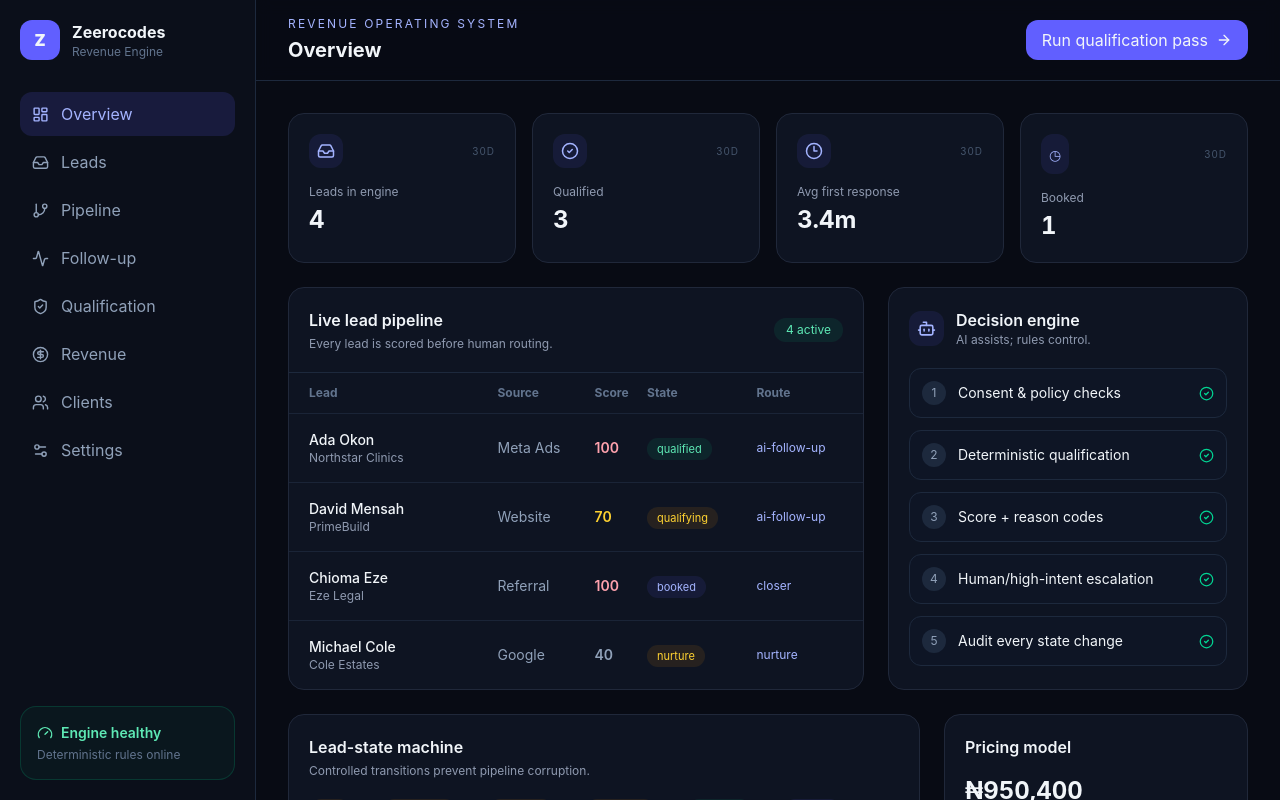
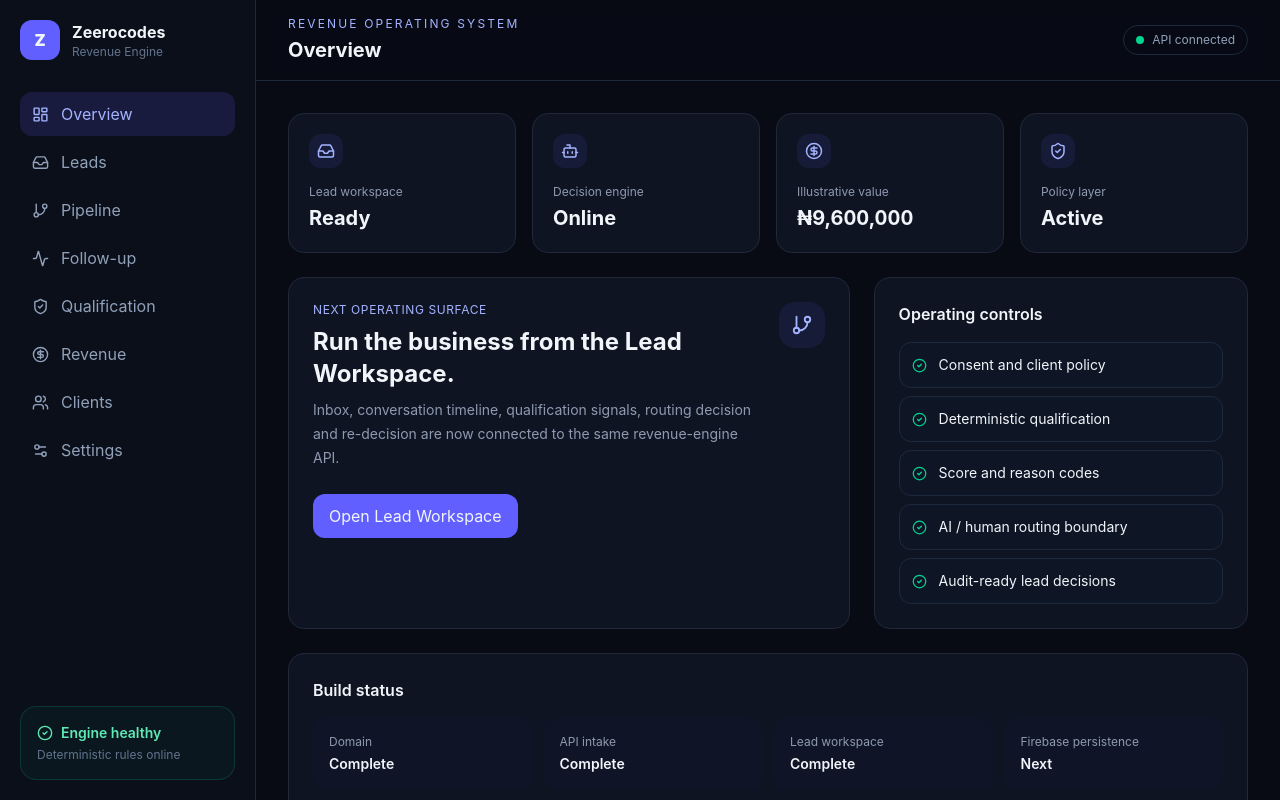
Before and after one commit to zeerocodez/zeerocodes-revenue-engine, a React (Vite) app: page / in a window 1280 px wide. Shown: the top 800 px of the page. Built offline with nearby package versions, Linux system fonts and the light colour scheme.

Commit message:
feat: wire lead workspace into app shell

```diff
--- a/src/App.tsx
+++ b/src/App.tsx
@@ -1,19 +1,7 @@
 import { useMemo, useState, type ReactNode } from 'react';
-import { Activity, ArrowRight, Bot, CheckCircle2, CircleDollarSign, Clock3, Gauge, GitBranch, Inbox, LayoutDashboard, Settings2, ShieldCheck, Users } from 'lucide-react';
-import { scoreLead } from './domain/scoring';
-import { routeLead } from './domain/routing';
+import { Activity, Bot, CheckCircle2, CircleDollarSign, GitBranch, Inbox, LayoutDashboard, Settings2, ShieldCheck, Users } from 'lucide-react';
+import LeadWorkspace from './features/revenue-engine/LeadWorkspace';
 import { calculatePricing } from './domain/pricing';
-import { LEAD_STATES, type LeadState } from './domain/lead-state';
-import type { QualificationProfile } from './domain/qualification';
-
-type DemoLead = QualificationProfile & { id: string; name: string; company: string; state: LeadState; source: string };
-
-const demoLeads: DemoLead[] = [
-  { id: 'L-1042', name: 'Ada Okon', company: 'Northstar Clinics', state: 'qualified', source: 'Meta Ads', serviceFit: true, needConfirmed: true, decisionMaker: true, locationFit: true, urgencyDays: 7, budget: 350000 },
-  { id: 'L-1041', name: 'David Mensah', company: 'PrimeBuild', state: 'qualifying', source: 'Website', serviceFit: true, needConfirmed: true, decisionMaker: false, locationFit: true, urgencyDays: 21, budget: 180000 },
-  { id: 'L-1040', name: 'Chioma Eze', company: 'Eze Legal', state: 'booked', source: 'Referral', serviceFit: true, needConfirmed: true, decisionMaker: true, locationFit: true, urgencyDays: 3, budget: 500000 },
-  { id: 'L-1039', name: 'Michael Cole', company: 'Cole Estates', state: 'nurture', source: 'Google', serviceFit: true, needConfirmed: false, decisionMaker: false, locationFit: true, urgencyDays: 45, budget: null },
-];
 
 const nav = [
   ['Overview', LayoutDashboard], ['Leads', Inbox], ['Pipeline', GitBranch], ['Follow-up', Activity], ['Qualification', ShieldCheck], ['Revenue', CircleDollarSign], ['Clients', Users], ['Settings', Settings2],
@@ -21,40 +9,31 @@ const nav = [
 
 export default function App() {
   const [active, setActive] = useState('Overview');
-  const [leads, setLeads] = useState(demoLeads);
+  const pricing = useMemo(() => calculatePricing({ monthlyLeadVolume: 250, qualificationRate: 0.32, qualifiedLeadValue: 120000, responseSlaMinutes: 5, serviceTier: 'growth' }), []);
 
-  const metrics = useMemo(() => {
-    const scored = leads.map((lead) => scoreLead(lead));
-    const qualified = scored.filter((x) => x.qualified).length;
-    return { total: leads.length, qualified, response: 3.4, booked: leads.filter((x) => x.state === 'booked').length };
-  }, [leads]);
-
-  const pricing = calculatePricing({ monthlyLeadVolume: 250, qualificationRate: 0.32, qualifiedLeadValue: 120000, responseSlaMinutes: 5, serviceTier: 'growth' });
-  const runDemo = () => setLeads((current) => current.map((lead) => lead.state === 'qualifying' ? { ...lead, state: 'qualified' } : lead));
-
-  return (
-    <div className="min-h-screen bg-[#080b14] text-slate-100">
+  return <div className="min-h-screen bg-[#080b14] text-slate-100">
     <aside className="fixed inset-y-0 left-0 hidden w-64 border-r border-slate-800 bg-[#0b0f1a] p-5 lg:block">
       <div className="mb-8 flex items-center gap-3"><div className="grid h-10 w-10 place-items-center rounded-xl bg-indigo-500 font-black">Z</div><div><div className="font-bold">Zeerocodes</div><div className="text-xs text-slate-500">Revenue Engine</div></div></div>
       <nav className="space-y-1">{nav.map(([label, Icon]) => <button key={label} onClick={() => setActive(label)} className={`flex w-full items-center gap-3 rounded-xl px-3 py-2.5 text-sm ${active === label ? 'bg-indigo-500/15 text-indigo-300' : 'text-slate-400 hover:bg-slate-800/60 hover:text-white'}`}><Icon size={17}/>{label}</button>)}</nav>
-        <div className="absolute bottom-5 left-5 right-5 rounded-2xl border border-emerald-500/20 bg-emerald-500/5 p-4"><div className="flex items-center gap-2 text-sm font-semibold text-emerald-300"><Gauge size={16}/> Engine healthy</div><div className="mt-1 text-xs text-slate-500">Deterministic rules online</div></div>
+      <div className="absolute bottom-5 left-5 right-5 rounded-2xl border border-emerald-500/20 bg-emerald-500/5 p-4"><div className="flex items-center gap-2 text-sm font-semibold text-emerald-300"><CheckCircle2 size={16}/> Engine healthy</div><div className="mt-1 text-xs text-slate-500">Deterministic rules online</div></div>
     </aside>
 
     <main className="lg:pl-64">
-        <header className="sticky top-0 z-10 flex items-center justify-between border-b border-slate-800 bg-[#080b14]/90 px-5 py-4 backdrop-blur md:px-8"><div><div className="text-xs uppercase tracking-[0.18em] text-indigo-300">Revenue operating system</div><h1 className="mt-1 text-xl font-bold">{active}</h1></div><button onClick={runDemo} className="flex items-center gap-2 rounded-xl bg-indigo-500 px-4 py-2 text-sm font-semibold hover:bg-indigo-400">Run qualification pass <ArrowRight size={16}/></button></header>
-        <section className="space-y-6 p-5 md:p-8">
-          <div className="grid gap-4 sm:grid-cols-2 xl:grid-cols-4"><Metric icon={<Inbox size={18}/>} label="Leads in engine" value={metrics.total}/><Metric icon={<CheckCircle2 size={18}/>} label="Qualified" value={metrics.qualified}/><Metric icon={<Clock3 size={18}/>} label="Avg first response" value={`${metrics.response}m`}/><Metric icon={<CalendarIcon/>} label="Booked" value={metrics.booked}/></div>
-          <div className="grid gap-6 xl:grid-cols-[1.6fr_1fr]">
-            <section className="card overflow-hidden"><div className="flex items-center justify-between border-b border-slate-800 p-5"><div><h2 className="font-semibold">Live lead pipeline</h2><p className="mt-1 text-xs muted">Every lead is scored before human routing.</p></div><span className="rounded-full bg-emerald-500/10 px-3 py-1 text-xs text-emerald-300">{leads.length} active</span></div><div className="overflow-x-auto"><table className="w-full text-left text-sm"><thead className="text-xs text-slate-500"><tr><th className="px-5 py-3">Lead</th><th>Source</th><th>Score</th><th>State</th><th>Route</th></tr></thead><tbody>{leads.map((lead) => { const score = scoreLead(lead); const route = routeLead({ score, appointmentBooked: lead.state === 'booked' }); return <tr key={lead.id} className="border-t border-slate-800/80"><td className="px-5 py-4"><div className="font-medium">{lead.name}</div><div className="text-xs muted">{lead.company}</div></td><td className="text-slate-400">{lead.source}</td><td><span className={`font-semibold ${score.band === 'hot' ? 'text-rose-300' : score.band === 'warm' ? 'text-amber-300' : 'text-slate-400'}`}>{score.score}</span></td><td><StateBadge state={lead.state}/></td><td className="text-xs text-indigo-300">{route}</td></tr>})}</tbody></table></div></section>
-            <section className="card p-5"><div className="mb-5 flex items-center gap-3"><div className="rounded-xl bg-indigo-500/10 p-2 text-indigo-300"><Bot size={19}/></div><div><h2 className="font-semibold">Decision engine</h2><p className="text-xs muted">AI assists; rules control.</p></div></div><div className="space-y-3">{['Consent & policy checks','Deterministic qualification','Score + reason codes','Human/high-intent escalation','Audit every state change'].map((item, i) => <div key={item} className="flex items-center gap-3 rounded-xl border border-slate-800 bg-slate-900/30 p-3 text-sm"><span className="grid h-6 w-6 place-items-center rounded-full bg-slate-800 text-xs text-slate-400">{i + 1}</span>{item}<CheckCircle2 className="ml-auto text-emerald-400" size={15}/></div>)}</div></section>
-          </div>
-          <section className="grid gap-6 lg:grid-cols-3"><div className="card p-5 lg:col-span-2"><h2 className="font-semibold">Lead-state machine</h2><p className="mt-1 text-xs muted">Controlled transitions prevent pipeline corruption.</p><div className="mt-5 flex flex-wrap gap-2">{LEAD_STATES.map((state, i) => <div key={state} className="flex items-center gap-2"><StateBadge state={state}/>{i < LEAD_STATES.length - 1 && <span className="text-slate-700">→</span>}</div>)}</div></div><div className="card p-5"><h2 className="font-semibold">Pricing model</h2><div className="mt-4 text-2xl font-bold metric-value">₦{pricing.recommendedMonthlyFee.toLocaleString()}</div><div className="mt-1 text-xs muted">illustrative monthly recommendation</div><div className="mt-4 grid grid-cols-2 gap-3 text-xs"><div className="rounded-xl bg-slate-900 p-3"><div className="muted">Qualified</div><b>{pricing.estimatedQualifiedLeads}</b></div><div className="rounded-xl bg-slate-900 p-3"><div className="muted">Value created</div><b>₦{pricing.estimatedMonthlyValue.toLocaleString()}</b></div></div></div></section>
-        </section>
+      <header className="sticky top-0 z-10 flex items-center justify-between border-b border-slate-800 bg-[#080b14]/90 px-5 py-4 backdrop-blur md:px-8"><div><div className="text-xs uppercase tracking-[0.18em] text-indigo-300">Revenue operating system</div><h1 className="mt-1 text-xl font-bold">{active}</h1></div><div className="flex items-center gap-2 rounded-full border border-slate-800 px-3 py-1.5 text-xs text-slate-400"><span className="h-2 w-2 rounded-full bg-emerald-400"/> API connected</div></header>
+      <section className="space-y-6 p-5 md:p-8">{active === 'Leads' ? <LeadWorkspace organizationId="default"/> : <Overview pricing={pricing} onOpenLeads={() => setActive('Leads')} active={active}/>}</section>
     </main>
-    </div>
-  );
+  </div>;
 }
 
-function Metric({ icon, label, value }: { icon: ReactNode; label: string; value: string | number }) { return <div className="card p-5"><div className="mb-4 flex items-center justify-between"><span className="rounded-xl bg-indigo-500/10 p-2 text-indigo-300">{icon}</span><span className="text-[10px] uppercase tracking-widest text-slate-600">30d</span></div><div className="text-xs muted">{label}</div><div className="mt-1 text-2xl font-bold metric-value">{value}</div></div> }
-function StateBadge({ state }: { state: LeadState }) { const tone = state === 'qualified' || state === 'won' ? 'text-emerald-300 bg-emerald-500/10' : state === 'booked' ? 'text-indigo-300 bg-indigo-500/10' : state === 'lost' || state === 'invalid' ? 'text-rose-300 bg-rose-500/10' : 'text-amber-300 bg-amber-500/10'; return <span className={`rounded-full px-2.5 py-1 text-[11px] ${tone}`}>{state}</span> }
-function CalendarIcon() { return <span className="text-sm">◷</span> }
+function Overview({ pricing, onOpenLeads, active }: { pricing: ReturnType<typeof calculatePricing>; onOpenLeads: () => void; active: string }) {
+  return <>
+    <div className="grid gap-4 sm:grid-cols-2 xl:grid-cols-4"><Metric icon={<Inbox size={18}/>} label="Lead workspace" value="Ready"/><Metric icon={<Bot size={18}/>} label="Decision engine" value="Online"/><Metric icon={<CircleDollarSign size={18}/>} label="Illustrative value" value={`₦${pricing.estimatedMonthlyValue.toLocaleString()}`}/><Metric icon={<ShieldCheck size={18}/>} label="Policy layer" value="Active"/></div>
+    <div className="grid gap-6 xl:grid-cols-[1.5fr_1fr]">
+      <section className="card p-6"><div className="flex items-start justify-between gap-4"><div><div className="text-xs uppercase tracking-wider text-indigo-300">Next operating surface</div><h2 className="mt-2 text-2xl font-bold">Run the business from the Lead Workspace.</h2><p className="mt-2 max-w-2xl text-sm leading-6 muted">Inbox, conversation timeline, qualification signals, routing decision and re-decision are now connected to the same revenue-engine API.</p></div><div className="rounded-2xl bg-indigo-500/10 p-3 text-indigo-300"><GitBranch size={22}/></div></div><button onClick={onOpenLeads} className="mt-6 rounded-xl bg-indigo-500 px-4 py-2.5 text-sm font-semibold hover:bg-indigo-400">Open Lead Workspace</button></section>
+      <section className="card p-6"><h2 className="font-semibold">Operating controls</h2><div className="mt-4 space-y-2">{['Consent and client policy','Deterministic qualification','Score and reason codes','AI / human routing boundary','Audit-ready lead decisions'].map((item) => <div key={item} className="flex items-center gap-3 rounded-xl border border-slate-800 bg-slate-900/40 p-3 text-sm"><CheckCircle2 size={15} className="text-emerald-400"/>{item}</div>)}</div></section>
+    </div>
+    <section className="card p-6"><h2 className="font-semibold">Build status</h2><div className="mt-4 grid gap-3 md:grid-cols-4">{[['Domain','Complete'],['API intake','Complete'],['Lead workspace','Complete'],['Firebase persistence','Next']].map(([a,b]) => <div key={a} className="rounded-xl bg-slate-900/60 p-4"><div className="text-xs muted">{a}</div><div className="mt-1 text-sm font-semibold">{b}</div></div>)}</div><div className="mt-4 text-xs muted">Current view: {active}. The memory adapter is intentionally temporary; production persistence comes after the workflow is validated.</div></section>
+  </>;
+}
+
+function Metric({ icon, label, value }: { icon: ReactNode; label: string; value: string }) { return <div className="card p-5"><div className="mb-4 rounded-xl bg-indigo-500/10 p-2 text-indigo-300 w-fit">{icon}</div><div className="text-xs muted">{label}</div><div className="mt-1 text-xl font-bold metric-value">{value}</div></div> }
```
Lines whose indentation alone changed are shown as unchanged.
